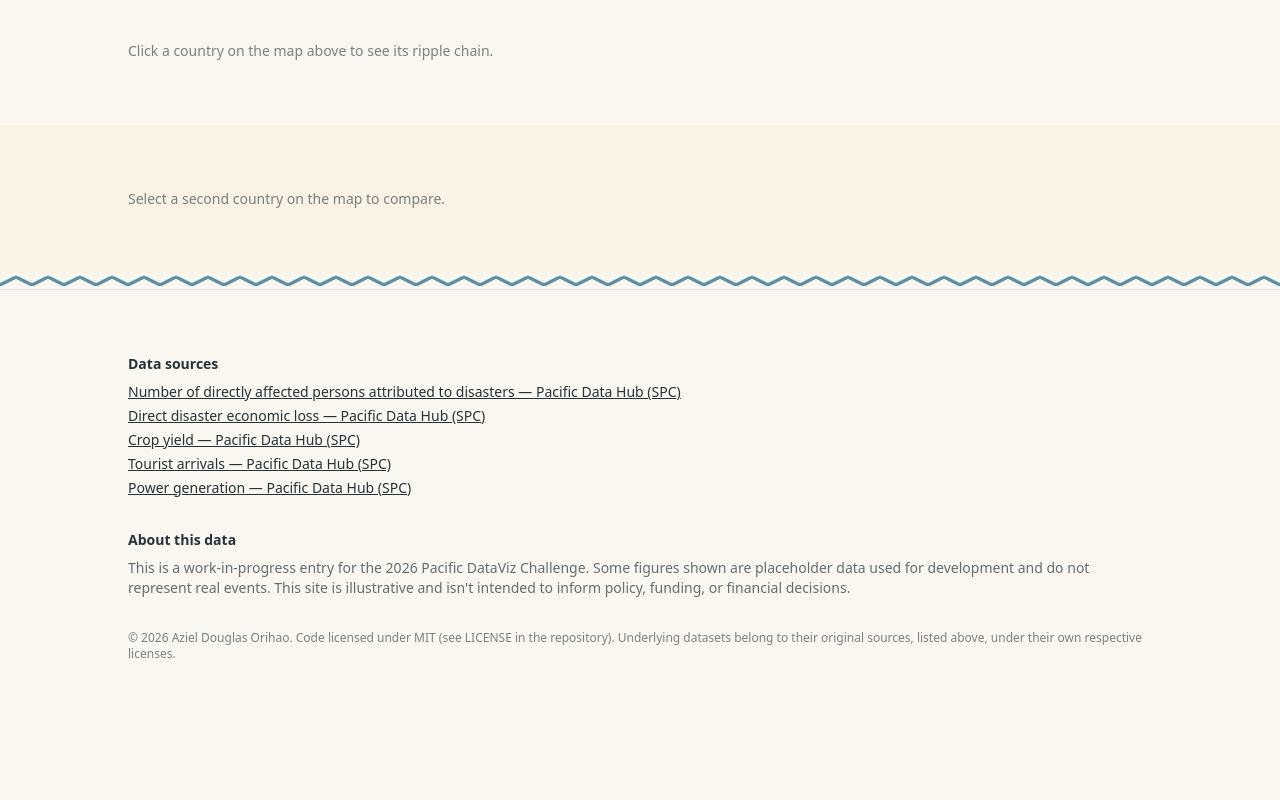
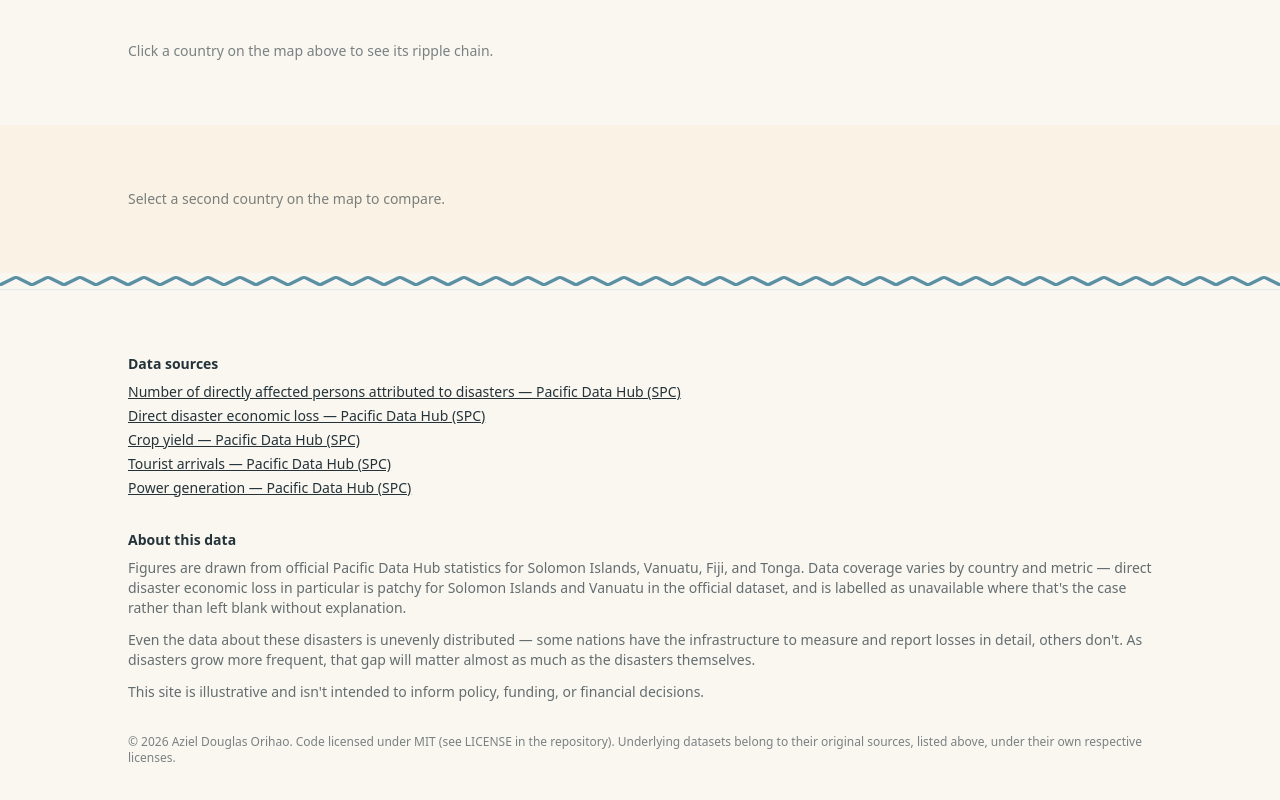
Before and after one commit to ReversalRedGarnet/DataViz, a React (Vite) app: page / in a window 1280 px wide. Shown: the part 1177-1977 px from the top of the page. Before the commit the page ends 1903 px from the top, so only its background shows below. Built offline with nearby package versions, Linux system fonts and the light colour scheme.

Commit message:
Revise data description in CitationPanel component
Updated the citation panel to include real data context and removed placeholder comments.

```diff
--- a/src/components/CitationPanel.jsx
+++ b/src/components/CitationPanel.jsx
@@ -31,13 +31,19 @@ export default function CitationPanel({ sources = [] }) {
 
         <div>
           <h2 className="font-semibold mb-2">About this data</h2>
-          {/* TODO: remove this paragraph once real data replaces the
-              placeholder numbers -- see README.md "Scope (locked)" and
-              data-pipeline/clean_data.py. Leaving fabricated-looking
-              numbers unlabeled on a public page would be misleading. */}
           <p className="opacity-70">
-            This is a work-in-progress entry for the 2026 Pacific DataViz Challenge. Some figures
-            shown are placeholder data used for development and do not represent real events.
+            Figures are drawn from official Pacific Data Hub statistics for Solomon Islands,
+            Vanuatu, Fiji, and Tonga. Data coverage varies by country and metric — direct
+            disaster economic loss in particular is patchy for Solomon Islands and Vanuatu in
+            the official dataset, and is labelled as unavailable where that's the case rather
+            than left blank without explanation.
+          </p>
+          <p className="opacity-70 mt-3">
+            Even the data about these disasters is unevenly distributed — some nations have the
+            infrastructure to measure and report losses in detail, others don't. As disasters
+            grow more frequent, that gap will matter almost as much as the disasters themselves.
+          </p>
+          <p className="opacity-70 mt-3">
             This site is illustrative and isn't intended to inform policy, funding, or financial
             decisions.
           </p>
```
